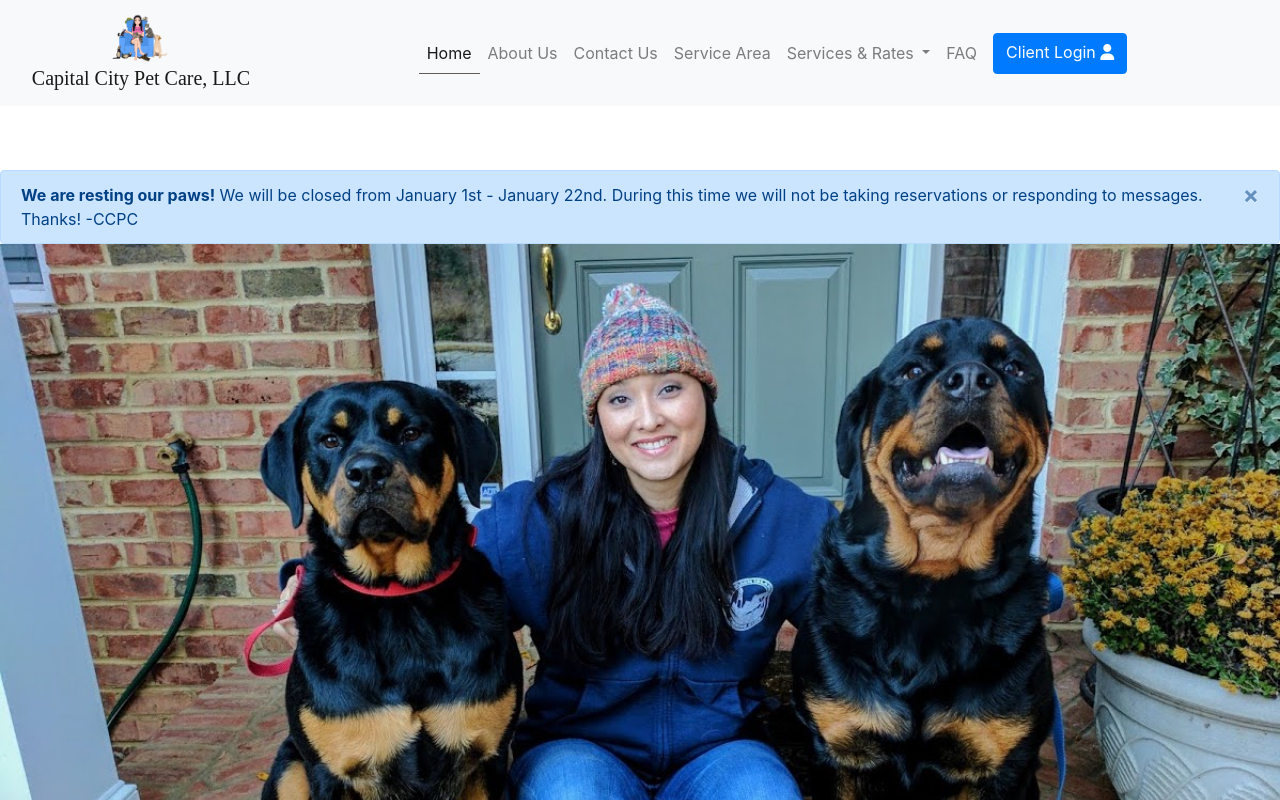
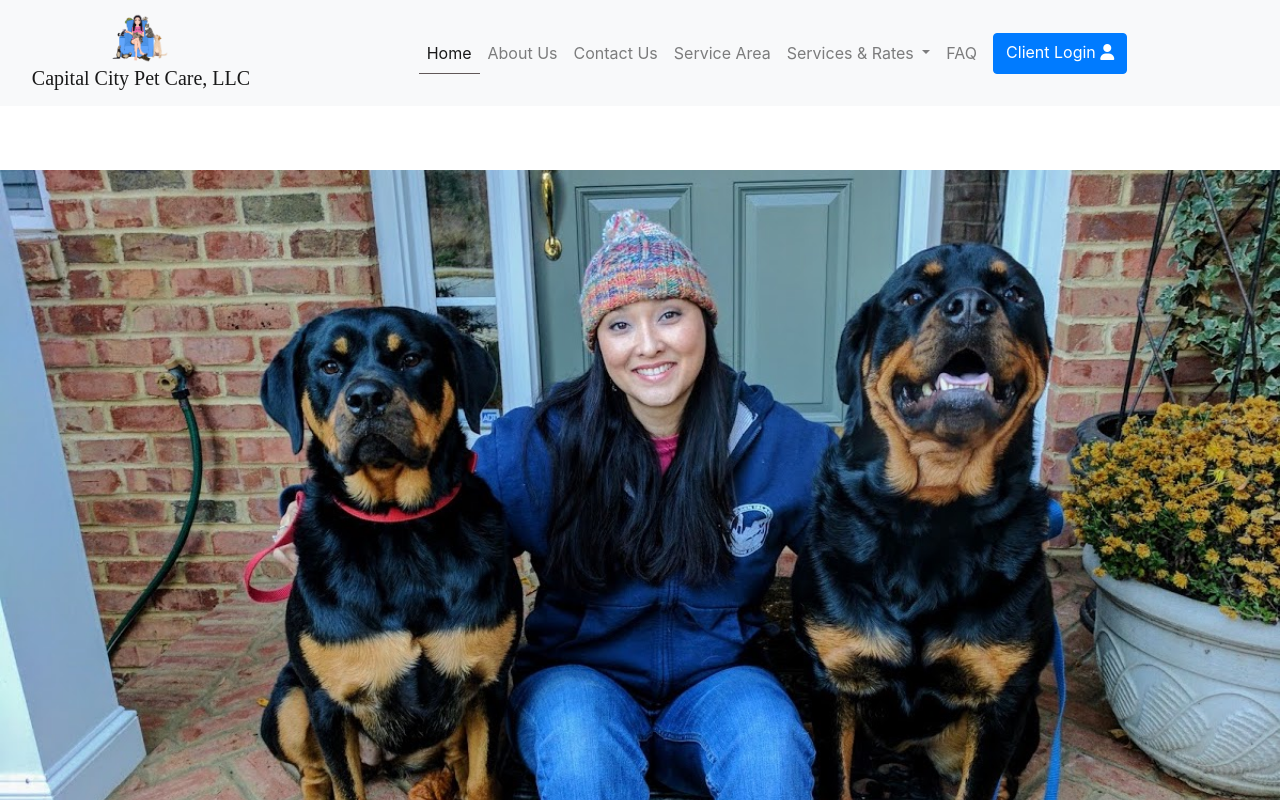
Before and after one commit to anthony-castrati/PetCareWebsite, an Angular app: page /home in a window 1280 px wide. Shown: the top 800 px of the page. Built offline with nearby package versions, Linux system fonts and the light colour scheme.

Commit message:
remove away notice and change midday walk times

```diff
--- a/src/app/app.component.html
+++ b/src/app/app.component.html
@@ -1,5 +1,5 @@
 <!--Navigation to include on all pages-->
 <app-nav></app-nav>
-<app-alert></app-alert>
+<!-- <app-alert></app-alert> -->
 <router-outlet></router-outlet>
 <app-footer></app-footer>
--- a/src/app/services/services.component.html
+++ b/src/app/services/services.component.html
@@ -159,7 +159,7 @@
       <div class="row">
           <div class="col-md-10 offset-md-1">
               <p class="mb-5">
-                  Most of us work long hours and are always on the go. There comes a moment when we realize that we are not able to give our pets all the attention they desire, or provide that extra walk or potty break they need. Mental and physical well being are key to the overall health and wellness of our pets and that's where Capital City Pet Care can help! Midday walks are a great way to provide that extra mental and physical stimulation that our pets need throughout the day. We would love to provide that added love and attention while you are away. Midday walks are M-F typically from 11 a.m. to 2 p.m.
+                  Most of us work long hours and are always on the go. There comes a moment when we realize that we are not able to give our pets all the attention they desire, or provide that extra walk or potty break they need. Mental and physical well being are key to the overall health and wellness of our pets and that's where Capital City Pet Care can help! Midday walks are a great way to provide that extra mental and physical stimulation that our pets need throughout the day. We would love to provide that added love and attention while you are away. Midday walks are M-F typically from 10:30 a.m. to 2:30 p.m.
               </p>
           </div>
       </div>
```
